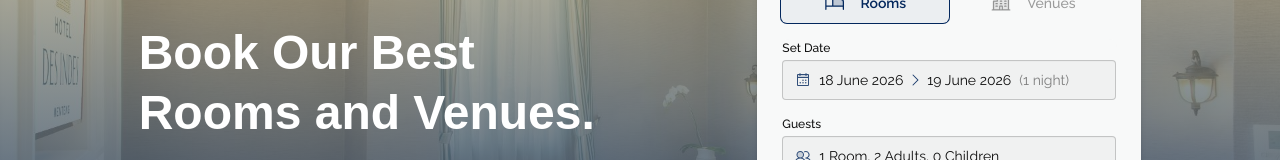
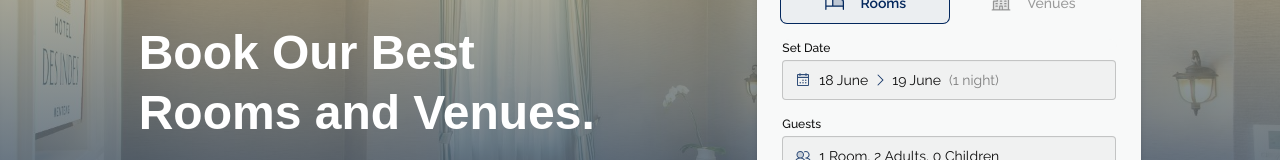
Before and after one commit to boowat/webhotel, a Next.js app: page / in a window 1280 px wide. Shown: the part 166-326 px from the top of the page. Built offline with nearby package versions, Linux system fonts and the light colour scheme; a web font is replaced by a local one.

Commit message:
chore: hide the year for concise ui on datepicker

```diff
--- a/src/components/ui/DateRangePicker.tsx
+++ b/src/components/ui/DateRangePicker.tsx
@@ -36,8 +36,8 @@ const MONTHS = [
 // "YYYY-MM-DD" -> "DD Month YYYY" (e.g. "12 July 2026").
 function formatDate(iso: string) {
   if (!iso) return "";
-  const [year, month, day] = iso.split("-");
-  return `${day} ${MONTHS[Number(month) - 1]} ${year}`;
+  const [, month, day] = iso.split("-");
+  return `${day} ${MONTHS[Number(month) - 1]} `;
 }
 
 export function DateRangePicker({
```
